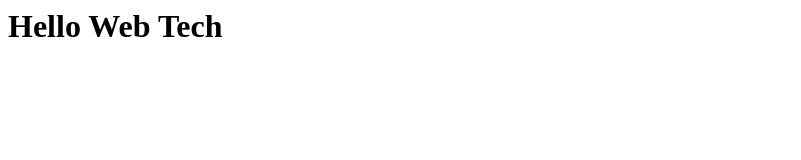
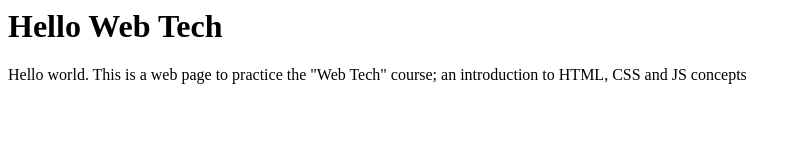
Before and after one commit to a-saleh10/set08801, a plain HTML site: page hello.html in a window 1280 px wide. Shown: the whole page, without its empty margins (0-801 px from the left). Drawn offline with Linux system fonts and the light colour scheme.

Commit message:
Update hello.html
Update text for hello

```diff
--- a/hello.html
+++ b/hello.html
@@ -4,5 +4,6 @@
 		</head>
 	<body>
 		<h1>Hello Web Tech</h1>
+		<p>Hello world. This is a web page to practice the "Web Tech" course; an introduction to HTML, CSS and JS concepts</p>
 	</body>
 <html>
```
